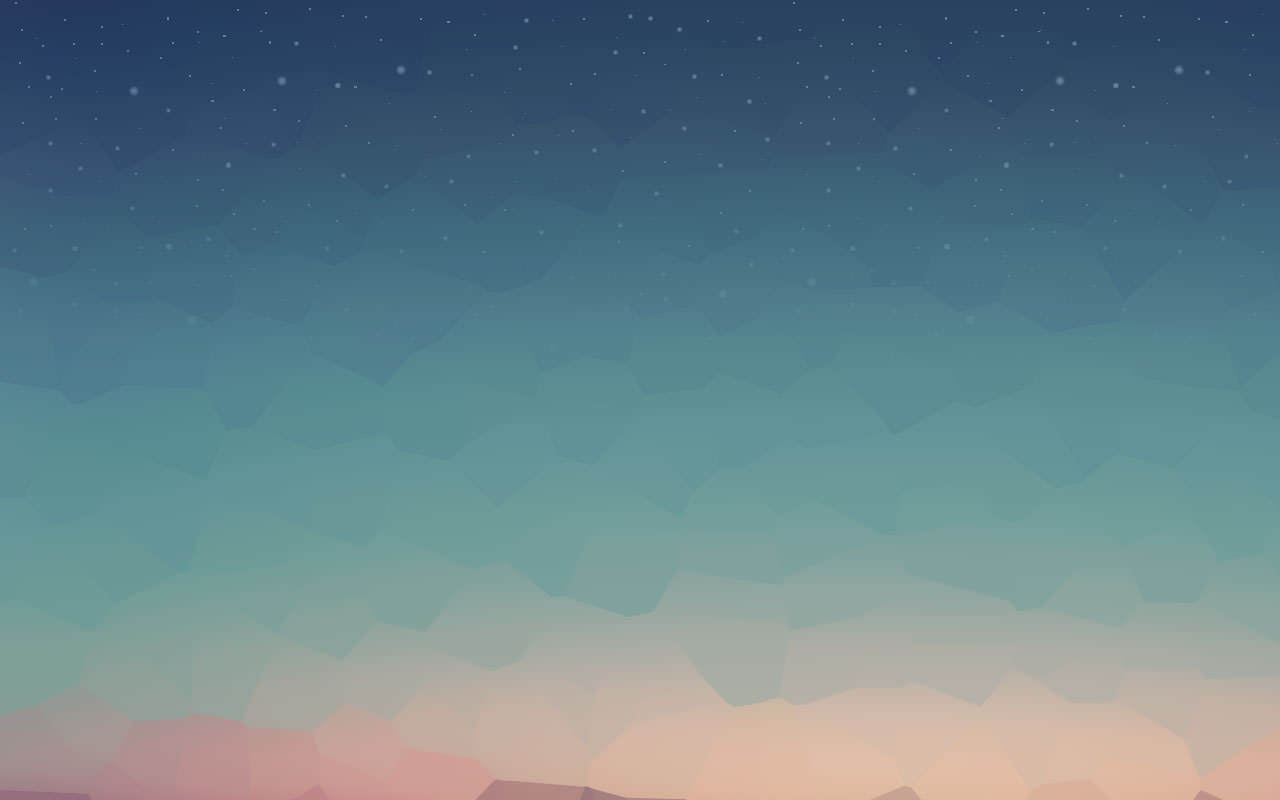
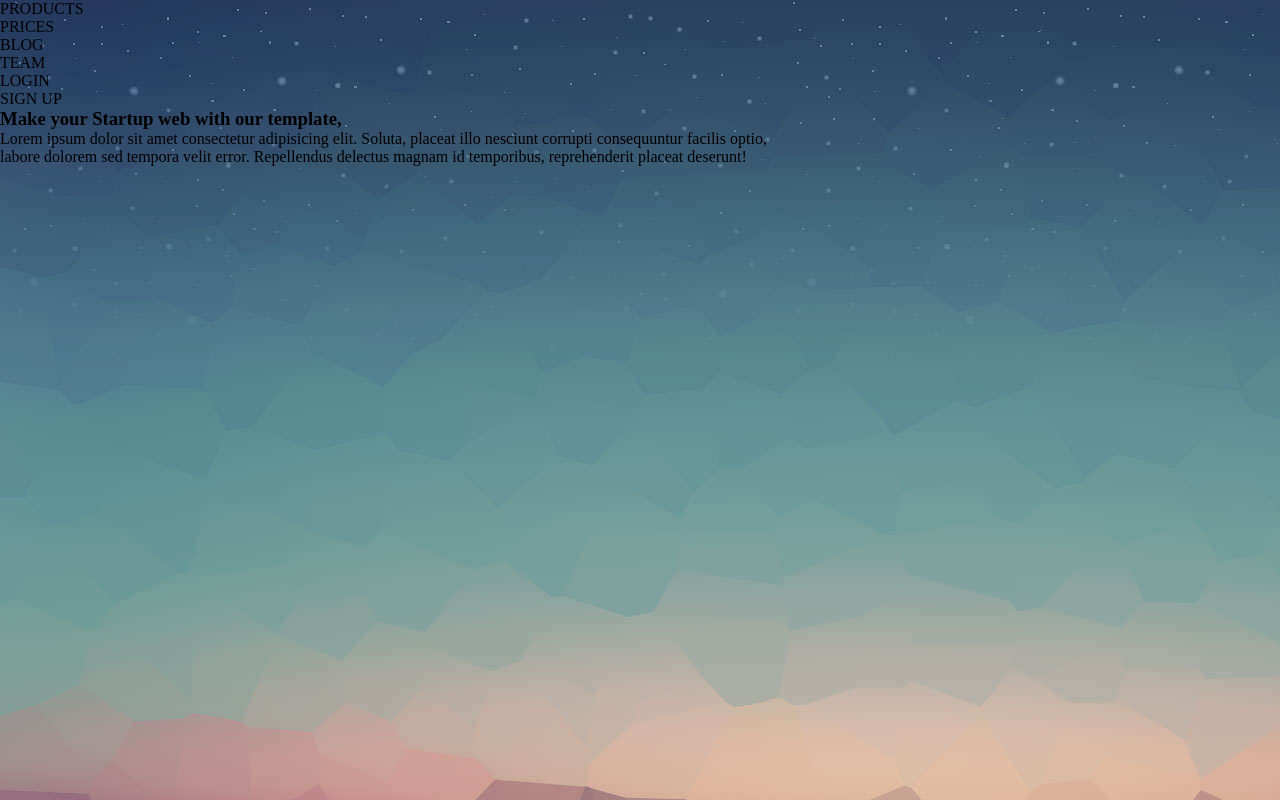
Before and after one commit to aliceheneghan/mobile-app, a plain HTML site: page index.html in a window 1280 px wide. Drawn offline with Linux system fonts and the light colour scheme.

Commit message:
created nav and main intro

```diff
--- a/css/var.css
+++ b/css/var.css
@@ -0,0 +1,3 @@
+:root {
+    f
+}
--- a/index.html
+++ b/index.html
@@ -8,6 +8,30 @@
     <title>Mobile-app</title>
 </head>
 <body>
+    <header>
+        <div class="logo">
 
+        </div>
+        <nav>
+            <ul>
+                <li>PRODUCTS</li>
+                <li>PRICES</li>
+                <li>BLOG</li>
+                <li>TEAM</li>
+                <li>LOGIN</li>
+                <li>SIGN UP</li>
+            </ul>
+        </nav>
+    </header>
+    <main>
+        <section class="main-container">
+            <article>
+                <div class="main-intro">
+                    <h1>Make your Startup web with our template,</h1>
+                    Lorem ipsum dolor sit amet consectetur adipisicing elit. Soluta, placeat illo nesciunt corrupti consequuntur facilis optio, labore dolorem sed tempora velit error. Repellendus delectus magnam id temporibus, reprehenderit placeat deserunt!
+                </div>
+            </article>
+        </section>
+    </main>
 </body>
 </html>
```
